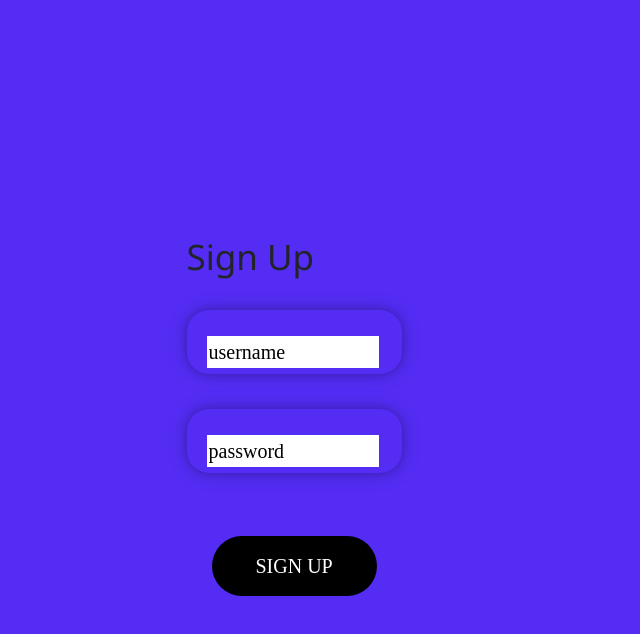
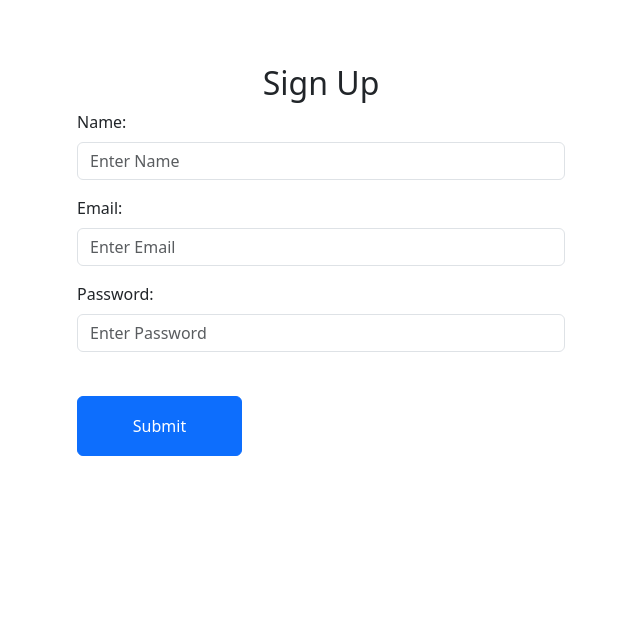
Before and after one commit to gopinathsjsu/team-project-the-g-o-a-ts, a React (Create React App) app in the folder client/: page /signup in a window 1280 px wide. Shown: the top 634 px of the page, without its empty margins (319-959 px from the left). Built offline with nearby package versions, Linux system fonts and the light colour scheme.

Commit message:
Signup functionality (#8)

```diff
--- a/client/package.json
+++ b/client/package.json
@@ -6,9 +6,11 @@
     "@testing-library/jest-dom": "^5.17.0",
     "@testing-library/react": "^13.4.0",
     "@testing-library/user-event": "^13.5.0",
+    "axios": "^1.6.2",
     "bootstrap": "^5.3.2",
     "md5": "^2.3.0",
     "react": "^18.2.0",
+    "react-bootstrap": "^2.9.1",
     "react-dom": "^18.2.0",
     "react-helmet": "^6.1.0",
     "react-router-dom": "^6.20.0",
--- a/client/src/App.js
+++ b/client/src/App.js
@@ -10,6 +10,7 @@ import Home from "./pages/home-page/Home.js";
 import Profile from "./components/Profile.js";
 import Admin from "./components/admin.js"
 import './style.css'
+import "bootstrap/dist/css/bootstrap.css";
 
 const App = () => {
     return (
--- /dev/null
+++ b/client/src/api-client/apiClient.js
@@ -0,0 +1,3 @@
+import axios from "axios";
+
+export default axios.create({ baseURL: "http://localhost:3001" });
--- a/client/src/components/Signup.js
+++ b/client/src/components/Signup.js
@@ -1,72 +1,87 @@
 import React, { useState } from "react";
-import md5 from "md5";
-import "./signup.css";
+import Form from "react-bootstrap/Form";
+import Button from "react-bootstrap/Button";
+import Container from "react-bootstrap/Container";
+import Row from "react-bootstrap/Row";
+import apiClient from "../api-client/apiClient";
+import { CanceledError } from "axios";
+import { useNavigate } from "react-router-dom";
+import Toast from "react-bootstrap/Toast";
+import Spinner from "react-bootstrap/Spinner";
 
 const Signup = () => {
-  const [username, setUsername] = useState('username');
-  const [password, setPassword] = useState('password');
+  // const controller = new AbortController();
 
-  const handleInputChange = (event) => {
-    const target = event.target;
-    let value = event.target.value;
-    const name = target.name;
-
-    if (target.name === "password") {
-      document.getElementById(name).type = "password";
-      value = md5(event.target.value);
-    }
-
-    if (name === "username") {
-      setUsername(value);
-    } else if (name === "password") {
-      setPassword(value);
-    }
-
-    document.getElementById(name).style.fontFamily = "Montserrat black";
+  function sleep(ms) {
+    return new Promise((resolve) => setTimeout(resolve, ms));
   }
 
-  const setEmptyValue = (event) => {
-    const name = event.target.name
-    document.getElementById(name).value = "";
-  }
+  const [showSuccess, setShowSuccess] = useState(false);
 
-  const handleSubmit = (event) => {
-    // Handle form submission logic
-    event.preventDefault();
-    // Add your logic here
-  }
+  const navigate = useNavigate();
+  const submitUser = async (e) => {
+    e.preventDefault();
+    await apiClient
+      .post("/users/register", {
+        // signal: controller.signal,
+        name: e.target[0].value,
+        email: e.target[1].value,
+        password: e.target[2].value,
+        role: "Member",
+      })
+      .catch((err) => {
+        if (err instanceof CanceledError) return;
+        console.log(err.message);
+        alert("Failed to create user, check if you already have an account!");
+      });
+    console.log("Added User");
+    setShowSuccess(true);
+    await sleep(1750);
+    navigate("/");
+  };
 
   return (
-    <div className="signup-page">
-      <div className="signup-container">
-        <h4 id="signup-title">Sign Up</h4>
-        <form onSubmit={handleSubmit} className="signup-form">
-          <div className="signup-text-area">
-            <input
-              type="text"
-              id="username"
-              name="username"
-              value={username}
-              onChange={handleInputChange}
-              onFocus={setEmptyValue}
-              className="signup-input"
-            />
-          </div>
-          <div className="signup-text-area">
-            <input
-              type="text"
-              id="password"
-              name="password"
-              value={password}
-              onChange={handleInputChange}
-              onFocus={setEmptyValue}
-              className="signup-input"
-            />
-          </div>
-          <input type="submit" value="SIGN UP" className="btn" />
-        </form>
-      </div>
-    </div>
+    <Container style={{ maxWidth: "40%", marginTop: "4em" }}>
+      <Row>
+        <h2 style={{ textAlign: "center" }}>Sign Up</h2>
+        <Form onSubmit={submitUser}>
+          <Form.Group className="mb-3" controlId="formName">
+            <Form.Label>Name:</Form.Label>
+            <Form.Control type="text" placeholder="Enter Name" />
+          </Form.Group>
+
+          <Form.Group className="mb-3" controlId="formEmail">
+            <Form.Label>Email:</Form.Label>
+            <Form.Control type="email" placeholder="Enter Email" />
+          </Form.Group>
+
+          <Form.Group className="mb-3" controlId="formPassword">
+            <Form.Label>Password:</Form.Label>
+            <Form.Control type="password" placeholder="Enter Password" />
+          </Form.Group>
+
+          <Button variant="primary" type="submit">
+            Submit
+          </Button>
+        </Form>
+
+        <Toast
+          style={{
+            position: "absolute",
+            width: "80%",
+            top: "10em",
+          }}
+          show={showSuccess}
+        >
+          <Toast.Header>
+            <strong className="me-auto">Success!</strong>
+          </Toast.Header>
+          <Toast.Body>
+            Account successfully created. <Spinner variant="success"></Spinner>
+          </Toast.Body>
+        </Toast>
+      </Row>
+    </Container>
   );
 };
 
--- a/client/src/components/signup.css
+++ /dev/null
@@ -1,66 +0,0 @@
-.signup-page {
-  background: #542cf4;
-  height: 100vh;
-  width: 100%;
-  display: flex;
-  align-items: center;
-  justify-content: center;
-}
-
-.singup-container {
-  display: flex;
-  flex-direction: column;
-  align-items: center;
-  background: #FFFFFF;
-  width: 434px;
-  height: 550px;
-  border-radius: 22px;
-  box-shadow: 0 4px 8px 0 rgba(0, 0, 0, 0.2), 0 6px 20px 0 rgba(0, 0, 0, 0.19);
-}
-
-#signup-title {
-  font-family: 'Segoe UI', bold;
-  font-size: 35px;
-  margin-top: 4rem;
-  margin-bottom: 2rem;
-}
-
-.signup-form {
-  display: flex;
-  flex-direction: column;
-  align-items: center;
-  width: 80%;
-  max-width: 350px;
-  margin-bottom: 2rem;
-}
-
-.signup-text-area {
-  align-content: center;
-  border-radius: 22px;
-  margin-bottom: 35px;
-  width: 100%;
-  height: 64px;
-  box-shadow: 0 0 8px 0 rgba(0, 0, 0, 0.2), 0 0 20px 0 rgba(0, 0, 0, 0.19);
-}
-
-.signup-input {
-  margin-top: 1.2rem;
-  font-family: 'Montserrat regular';
-  font-size: 20px;
-  border: none;
-  width: 80%;
-  margin-left:20px;
-}
-
-.btn {
-  margin-top: 28px;
-  width: 165px;
-  height: 60px;
-  border-radius: 30px;
-  background: #000000;
-  border: none;
-  font-family: 'Montserrat';
-  font-size: 20px;
-  color: #FFFFFF;
-  cursor: pointer;
-}
```
Also changed, not shown: client/src/components/navbar.js (+1 -6 lines), 2 other files (tests, documents, lock files or other folders).
